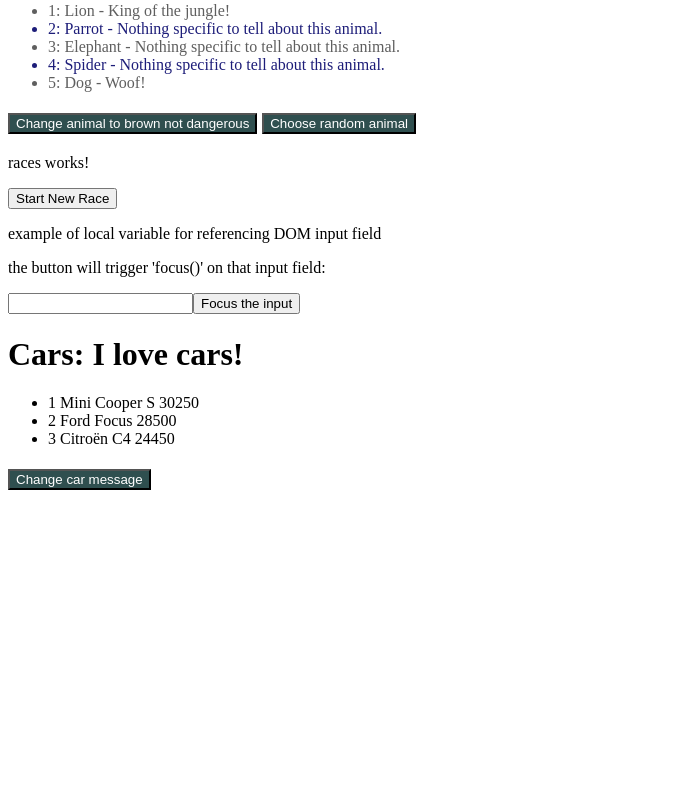
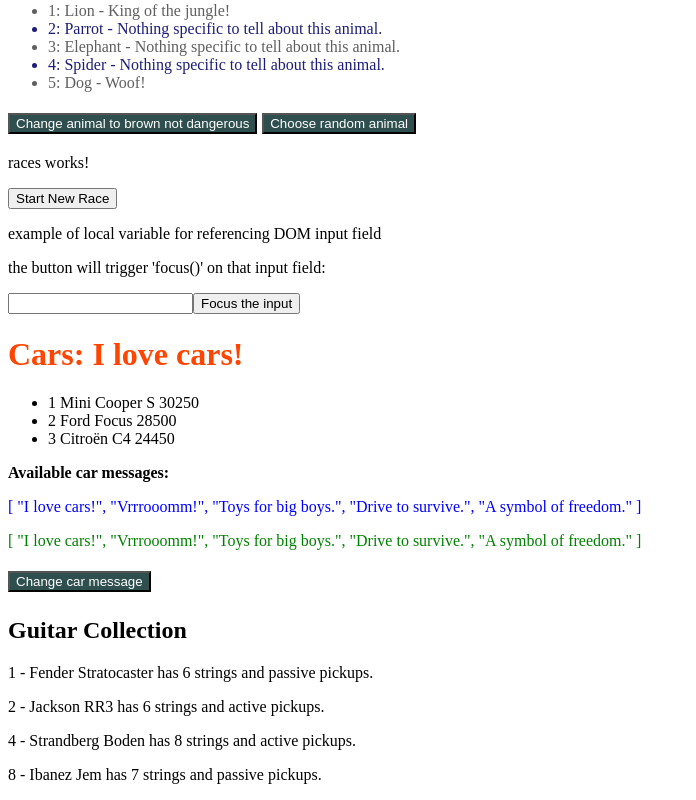
Before and after one commit to ThomasVanBeeck/angularexperiments, an Angular app: page / in a window 1280 px wide. Shown: the part 428-1228 px from the top of the page, without its empty margins (0-696 px from the left). Before the commit the page ends 931 px from the top, so only its background shows below. Built offline with nearby package versions, Linux system fonts and the light colour scheme.

Commit message:
toevoeging guitar collection enzovoort

```diff
--- a/src/app/app.css
+++ b/src/app/app.css
@@ -25,3 +25,16 @@ span {
   color: darkred;
   margin-right: 0.8rem;
 }
+
+.newrace {
+  color: rgb(185, 11, 40);
+  margin: 2rem;
+  font-weight: bold;
+}
+
+.flexdiv {
+  display: flex;
+  flex-direction: row;
+  align-items: center;
+  justify-content: left;
+}
--- a/src/app/app.html
+++ b/src/app/app.html
@@ -72,9 +72,20 @@
 <button (click)="changeToBrownNotDangerous()">Change animal to brown not dangerous</button>
 <button (click)="replaceAnimal()">Choose random animal</button>
 
-
-<app-races (newRaceAvailable)="onNewRace()"></app-races>
+<div class="flexdiv">
+  <app-races (newRaceAvailable)="onNewRace()"></app-races>
+  @if (raceStartedIsVisible) {
+    <p class="newrace">New race just started!</p>
+  }
+</div>
 
 <app-car [carsmessage]="messageAboutCars()"></app-car>
+<p style="font-weight: bold">Available car messages:</p>
+<!-- json pipe interpolation expression -->
+<p style="color: blue"> {{ carMessages | json }} </p>
+<!-- json pipe property expression -->
+<p style="color: green" [textContent]="carMessages | json"></p>
 
 <button (click)="ToggleMessageNr()">Change car message</button>
+
+<app-guitar></app-guitar>
--- a/src/app/app.ts
+++ b/src/app/app.ts
@@ -1,12 +1,14 @@
 import { Component, computed, signal, effect } from '@angular/core';
-import { AnimalModel, createRandomAnimals } from '../interfaces/animals';
+import { AnimalModel, createRandomAnimals } from '../models/animalmodel';
 import { CommonModule, DecimalPipe } from '@angular/common';
 import { Races } from './races/races';
 import { Car } from './car/car';
+import { timer } from 'rxjs';
+import { Guitar } from '../guitar/guitar';
 
 @Component({
   selector: 'app-root',
-  imports: [DecimalPipe, Races, Car, CommonModule],
+  imports: [DecimalPipe, Races, Car, Guitar, CommonModule],
   templateUrl: './app.html',
   styleUrl: './app.css'
 })
@@ -19,8 +21,11 @@ export class App {
     effect(() => console.log("animal gewijzigd", this.animal()))
   }
 
+  raceStartedIsVisible : boolean = false
 onNewRace() {
   console.log("parent: New race started!")
+  this.raceStartedIsVisible = true;
+  timer(350).subscribe(() => this.raceStartedIsVisible = false);
   }
 
   messageToggle: number = 0
--- a/src/app/car/car.css
+++ b/src/app/car/car.css
@@ -0,0 +1,6 @@
+.primarycolor {
+    color:blueviolet;
+}
+.secondarycolor {
+    color:orangered;
+}
--- a/src/app/car/car.html
+++ b/src/app/car/car.html
@@ -1,5 +1,6 @@
 <div>
-    <h1>Cars: {{ carsmessage() }}</h1>
+    <!-- adhv boolean een css class toepassen op h1 element -->
+    <h1 [ngClass]="{ 'primarycolor': isPrimaryColor, 'secondarycolor':!isPrimaryColor}">Cars: {{ carsmessage() }}</h1>
     <ul>
         @for (car of cars(); track car.id) {
             <li>{{car.id}} {{car.brandname}} {{car.modelname}} {{car.price}}</li>
--- a/src/app/car/car.ts
+++ b/src/app/car/car.ts
@@ -1,13 +1,31 @@
-import { Component, input, signal } from '@angular/core';
-import { CarModel } from '../../interfaces/carmodel';
+import { Component, effect, input, signal } from '@angular/core';
+import { CarModel } from '../../models/carmodel';
+import { NgClass } from "@angular/common";
 
 @Component({
   selector: 'app-car',
-  imports: [],
+  imports: [NgClass],
   templateUrl: './car.html',
   styleUrl: './car.css',
 })
 export class Car {
+  constructor() {
+    // Dit is vergelijkbaar met het oudere ngOnChanges, we gaan bij verandering van de input
+    // waarde carsmessage iets doen, namelijk de isPrimaryColor boolean togglen
+    // Let op om de waarde  van het signal carsmessage zelf niet aan te passen, want dit kan zorgen
+    // voor een infinite loop van het effect! want die ziet weer een 'verandering'
+    effect(() => {
+      // 'Reactive read', registreert dependency, maar verder niks doen met de waarde
+      // met andere woorden registreert dat het effect moet reageren bij verandering van dit signal
+      this.carsmessage()
+      // vervolgens bepalen wat er moet gebeuren
+      console.log("cars message changed")
+      this.isPrimaryColor = !this.isPrimaryColor
+    })
+  }
+
+  isPrimaryColor = true
+
   protected readonly cars = signal<Array<CarModel>>([
     { id: 1, brandname: 'Mini', modelname: 'Cooper S', horsepower: 192, price: 30250 },
     { id: 2, brandname: 'Ford', modelname: 'Focus', horsepower: 160, price: 28500 },
--- /dev/null
+++ b/src/guitar/guitar.html
@@ -0,0 +1,9 @@
+<h2>Guitar Collection</h2>
+
+@for (item of guitarCollection | keyvalue; track item) {
+    <p>{{item.key}} - {{ item.value.brandname}} {{ item.value.modelname }} has
+        {{ item.value.strings}} strings and
+        @if (item.value.hasActivePickups) { active pickups. }
+        @else { passive pickups. }
+    </p>
+}
--- /dev/null
+++ b/src/guitar/guitar.ts
@@ -0,0 +1,19 @@
+import { Component, input } from '@angular/core';
+import { GuitarModel } from '../models/guitarmodel';
+import { JsonPipe, KeyValuePipe } from '@angular/common';
+
+@Component({
+  selector: 'app-guitar',
+  imports: [KeyValuePipe, JsonPipe],
+  templateUrl: './guitar.html',
+  styleUrl: './guitar.css',
+})
+export class Guitar {
+
+  guitarCollection: Map<number, GuitarModel> = new Map<number, GuitarModel>([
+    [1, { brandname: 'Fender', modelname: 'Stratocaster', strings: 6, hasActivePickups: false}],
+    [2, { brandname: 'Jackson', modelname: 'RR3', strings: 6, hasActivePickups: true}],
+    [8, { brandname: 'Ibanez', modelname: 'Jem', strings: 7, hasActivePickups: false}],
+    [4, { brandname: 'Strandberg', modelname: 'Boden', strings: 8, hasActivePickups: true}]
+  ])
+}
--- /dev/null
+++ b/src/models/guitarmodel.ts
@@ -0,0 +1,6 @@
+export interface GuitarModel {
+    brandname: string,
+    modelname: string,
+    strings: number,
+    hasActivePickups: boolean
+}
```
Also changed, not shown: src/guitar/guitar.css (added), src/models/animalmodel.ts (renamed from src/interfaces/animals.ts), src/models/carmodel.ts (renamed from src/interfaces/carmodel.ts), 1 other file (tests, documents, lock files or other folders).
